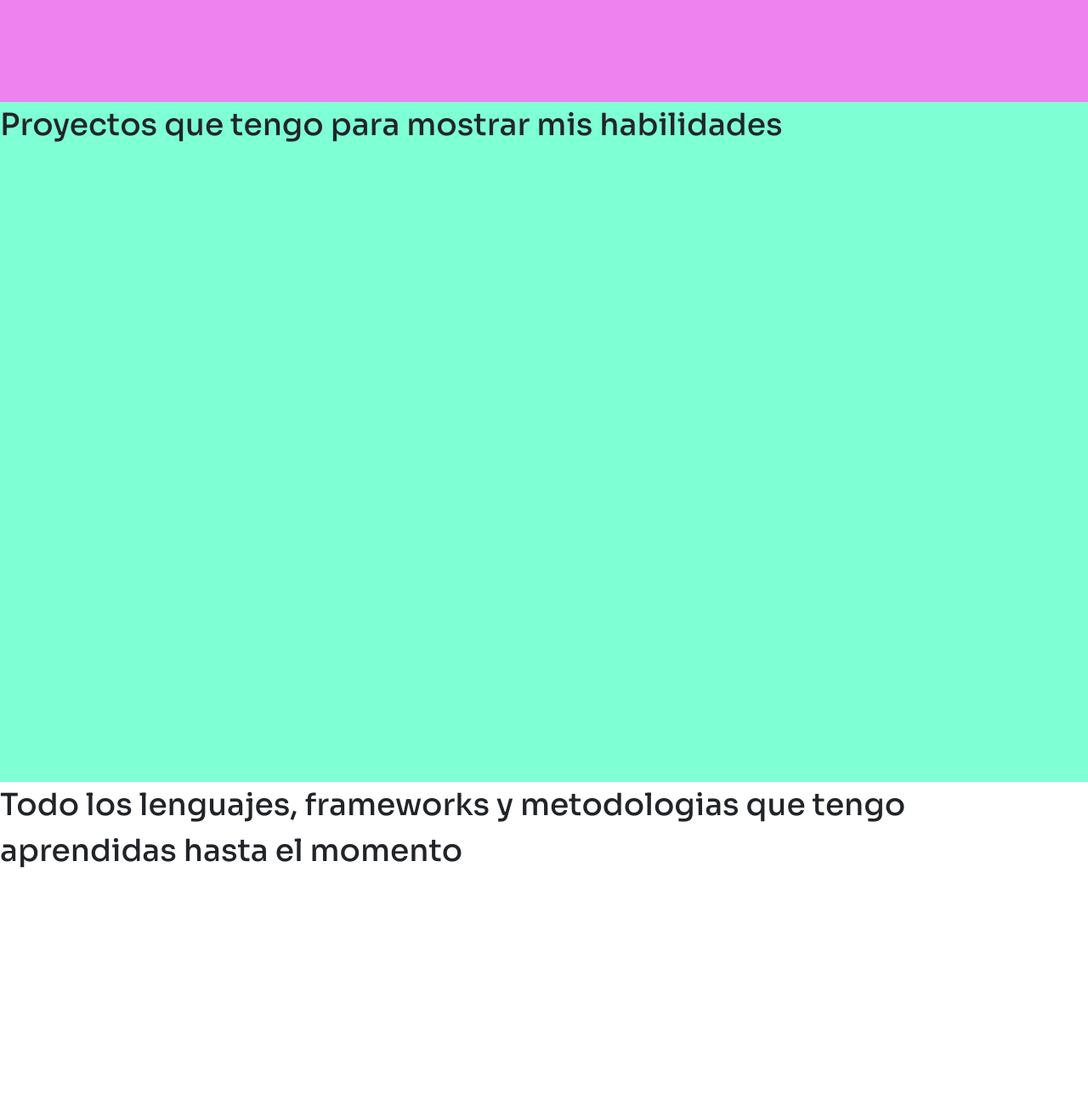
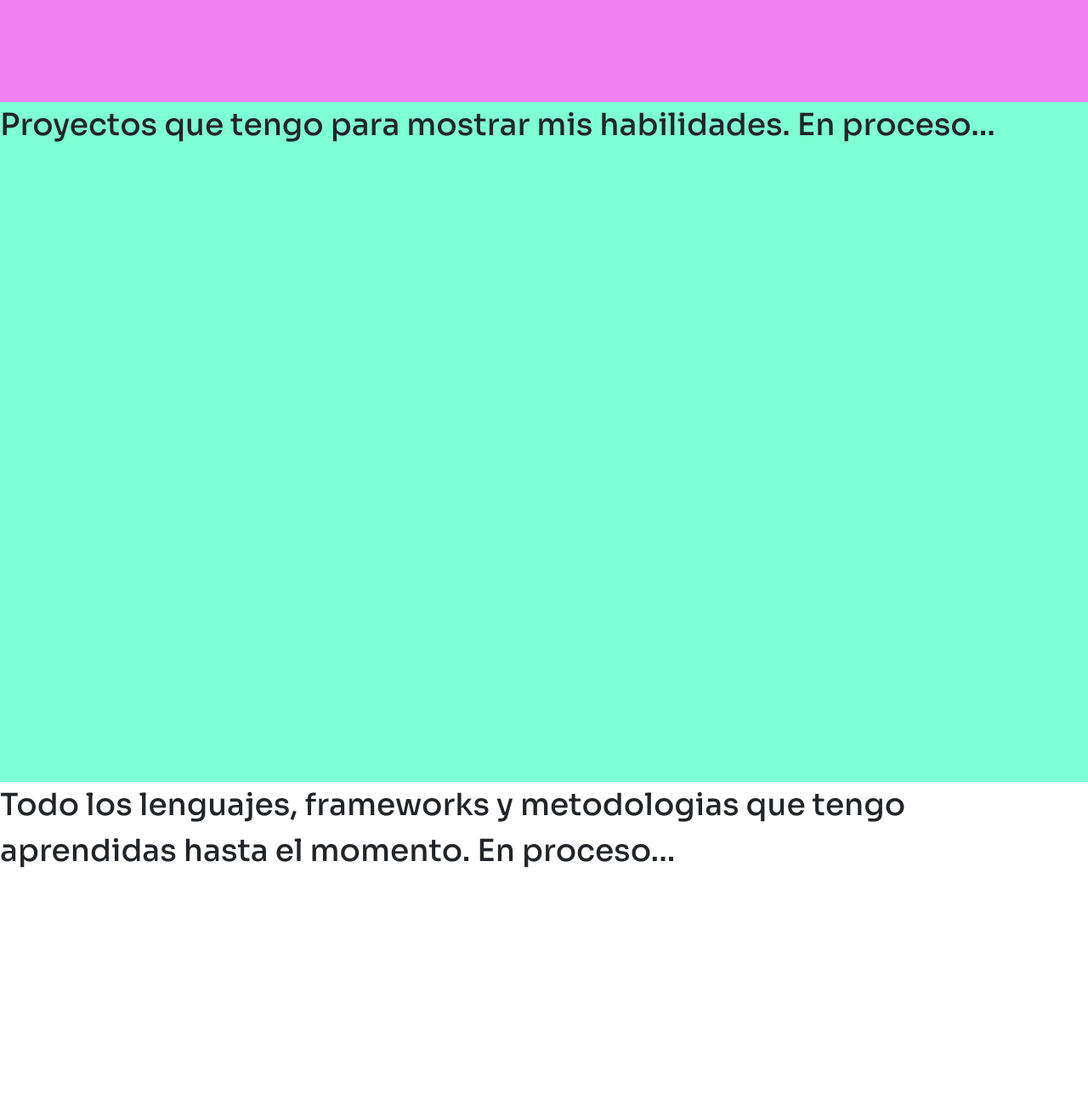
Before and after one commit to VillalbaLucas/portfolio.github.io, a website: page index.html in a window 1280 px wide. Shown: the part 1480-2780 px from the top of the page at 85% size. Drawn offline with nearby package versions, Linux system fonts and the light colour scheme.

Commit message:
contenido

```diff
--- a/index.html
+++ b/index.html
@@ -46,15 +46,15 @@
         </section>
         <section id="proyects" class="proyects section">
             <div class="">
-                <p class="size-contenido">Proyectos que tengo para mostrar mis habilidades</p>
+                <p class="size-contenido">Proyectos que tengo para mostrar mis habilidades. En proceso...</p>
             </div>
         </section>
         <section id="skills" class="skills section">
-            <p class="size-contenido">Todo los lenguajes, frameworks y metodologias que tengo aprendidas hasta el momento</p>
+            <p class="size-contenido">Todo los lenguajes, frameworks y metodologias que tengo aprendidas hasta el momento. En proceso...</p>
         </section>
     </main>
     <footer id="contacto" class="container-fluid bg-dark">
-        Las redes papi
+        En proceso...
     </footer>
 </body>
 
```
